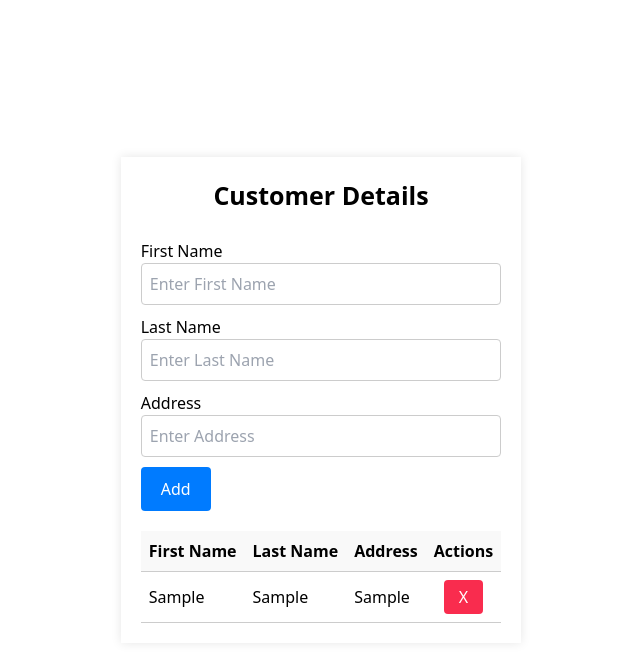
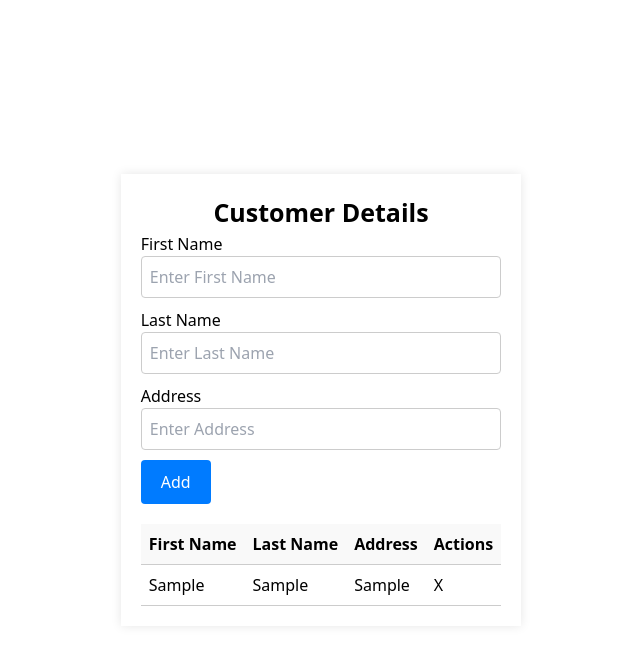
Before and after one commit to manish1034/TaskRepository, a Vue app: page / in a window 1280 px wide. Both pictures are taken after typing "Sample", "Sample", "Sample" into the empty fields and a click on the button "Add". Shown: the top 662 px of the page, without its empty margins (319-959 px from the left). Built offline with nearby package versions, Linux system fonts and the light colour scheme.

Commit message:
dividing them into components instead in one.

```diff
--- /dev/null
+++ b/src/components/CustForm.vue
@@ -0,0 +1,105 @@
+<template>
+  <div>
+    <p>Customer Details</p>
+    <form @submit.prevent="handleAddCustomer">
+      <div class="form-group">
+        <label for="firstName">First Name</label>
+        <input
+          type="text"
+          v-model="customerData.firstName"
+          placeholder="Enter First Name"
+          required
+        />
+      </div>
+      <div class="form-group">
+        <label for="lastName">Last Name</label>
+        <input
+          type="text"
+          v-model="customerData.lastName"
+          placeholder="Enter Last Name"
+          required
+        />
+      </div>
+      <div class="form-group">
+        <label for="address">Address</label>
+        <input
+          type="text"
+          v-model="customerData.address"
+          placeholder="Enter Address"
+          required
+        />
+      </div>
+      <button type="submit" class="submitBtn">Add</button>
+    </form>
+  </div>
+</template>
+
+<script>
+export default {
+  name: "CustomerForm",
+  data() {
+    return {
+      customerData: {
+        firstName: "",
+        lastName: "",
+        address: "",
+      },
+    };
+  },
+  methods: {
+    handleAddCustomer() {
+      this.$emit("add-customer", { ...this.customerData });
+    },
+    clearForm() {
+      this.customerData = {
+        firstName: "",
+        lastName: "",
+        address: "",
+      };
+    },
+  },
+};
+</script>
+
+<style scoped>
+p {
+  text-align: center;
+  font-size: 25px;
+  font-weight: 900;
+}
+
+form {
+  margin-bottom: 20px;
+}
+
+.form-group {
+  margin-bottom: 10px;
+}
+
+label {
+  display: block;
+  font-weight: 400;
+}
+
+input {
+  width: 100%;
+  padding: 8px;
+  border: 1px solid #ccc;
+  border-radius: 4px;
+}
+
+button {
+  padding: 10px 20px;
+  background-color: #007bff;
+  color: white;
+  border: none;
+  border-radius: 4px;
+  cursor: pointer;
+}
+
+button:hover {
+  background-color: #0056b3;
+}
+
+/* Other styles can be kept here if applicable to the form component */
+</style>
--- /dev/null
+++ b/src/components/CustTable.vue
@@ -0,0 +1,61 @@
+<template>
+  <table v-if="customers.length > 0">
+    <thead>
+      <tr>
+        <th>First Name</th>
+        <th>Last Name</th>
+        <th>Address</th>
+        <th>Actions</th>
+      </tr>
+    </thead>
+    <tbody>
+      <tr v-for="(customer, index) in customers" :key="index">
+        <td class="td-col">{{ customer.firstName }}</td>
+        <td class="td-col">{{ customer.lastName }}</td>
+        <td class="td-col">{{ customer.address }}</td>
+        <td>
+          <button @click="$emit('delete-customer', index)" class="btn">X</button>
+        </td>
+      </tr>
+    </tbody>
+  </table>
+  <p v-else>No customers added yet.</p>
+</template>
+
+<script>
+export default {
+  props: {
+    customers: Array,
+  },
+  methods: {
+    deleteCustomer(index) {
+      this.$emit("delete-customer", index);
+    },
+  },
+};
+</script>
+
+<style scoped>
+table {
+  width: 100%;
+  border-collapse: collapse;
+  margin-top: 20px;
+}
+
+th,
+td {
+  text-align: left;
+  padding: 8px;
+  border-bottom: 1px solid #ccc;
+}
+
+th {
+  background-color: #f9f9f9;
+}
+
+.td-col {
+  font-weight: 400;
+}
+
+/* Other styles can be kept here if applicable to the table component */
+</style>
--- a/src/components/Home.vue
+++ b/src/components/Home.vue
@@ -1,76 +1,35 @@
 <template>
   <div id="home">
-    <p>Customer Details</p>
-    <br/>
-    <form @submit.prevent="addCustomer">
-      <div class="form-group">
-        <label for="firstName">First Name</label>
-        <input type="text" v-model="firstName" placeholder="Enter First Name" required>
-      </div>
-      <div class="form-group">
-        <label for="lastName">Last Name</label>
-        <input type="text" v-model="lastName" placeholder="Enter Last Name" required>
-      </div>
-      <div class="form-group">
-        <label for="address">Address</label>
-        <input type="text" v-model="address" placeholder="Enter Address" required>
-      </div>
-      <button type="submit" class="submitBtn">Add</button>
-    </form>
-
-    <table v-if="customers.length > 0">
-      <thead>
-        <tr>
-          <th>First Name</th>
-          <th>Last Name</th>
-          <th>Address</th>
-          <th>Actions</th>
-        </tr>
-      </thead>
-      <tbody>
-        <tr v-for="(customer, index) in customers" :key="index">
-          <td class="td-col">{{ customer.firstName }}</td>
-          <td class="td-col">{{ customer.lastName }}</td>
-          <td class="td-col">{{ customer.address }}</td>
-          <td>
-            <button @click="deleteCustomer(index)" class="btn">X</button>
-          </td>
-        </tr>
-      </tbody>
-    </table>
-    <p v-else>No customers added yet.</p>
+    <customer-form @add-customer="addCustomer" ref="customerForm" />
+    <customer-table :customers="customers" @delete-customer="deleteCustomer" />
   </div>
 </template>
 
 <script>
+import CustomerForm from "./CustForm.vue";
+import CustomerTable from "./CustTable.vue";
+
 export default {
-  name: 'CustomerDetails',
+  name: "Home",
+  components: {
+    CustomerForm,
+    CustomerTable,
+  },
   data() {
     return {
-      firstName: "",
-      lastName: "",
-      address: "",
-      customers: []
+      customers: [],
     };
   },
   methods: {
-    addCustomer() {
-      if (this.firstName && this.lastName && this.address) {
-        this.customers.push({
-          firstName: this.firstName,
-          lastName: this.lastName,
-          address: this.address
-        });
-        // Clear input fields after adding
-        this.firstName = "";
-        this.lastName = "";
-        this.address = "";
-      }
+    addCustomer(customerData) {
+      this.customers.push(customerData);
+      // Call the clearForm method from CustomerForm component to reset the form
+      this.$refs.customerForm.clearForm();
     },
     deleteCustomer(index) {
       this.customers.splice(index, 1);
-    }
-  }
+    },
+  },
 };
 </script>
 
@@ -82,76 +41,5 @@ export default {
   box-shadow: 0 0 10px rgba(0, 0, 0, 0.1);
 }
 
-p {
-  text-align: center;
-  font-size: 25px;
-  font-weight: 900;
-}
-
-form {
-  margin-bottom: 20px;
-}
-
-.form-group {
-  margin-bottom: 10px;
-}
-
-label {
-  display: block;
-  font-weight: 400;
-}
-
-input {
-  width: 100%;
-  padding: 8px;
-  border: 1px solid #ccc;
-  border-radius: 4px;
-}
-
-button {
-  padding: 10px 20px;
-  background-color: #007BFF;
-  color: white;
-  border: none;
-  border-radius: 4px;
-  cursor: pointer;
-}
-
-button:hover {
-  background-color: #0056b3;
-}
-
-.btn {
-  padding: 5px 15px;
-  margin-left: 10px;
-  background-color: #f92c4e;
-  color: white;
-  border: none;
-  border-radius: 4px;
-  cursor: pointer;
-}
-
-.btn:hover {
-  background-color: #a3034b;
-}
-
-table {
-  width: 100%;
-  border-collapse: collapse;
-  margin-top: 20px;
-}
-
-th, td {
-  text-align: left;
-  padding: 8px;
-  border-bottom: 1px solid #ccc;
-}
-
-th {
-  background-color: #f9f9f9;
-}
-
-.td-col {
-  font-weight: 400;
-}
+/* Other styles can be kept here if applicable to the home component */
 </style>
```
